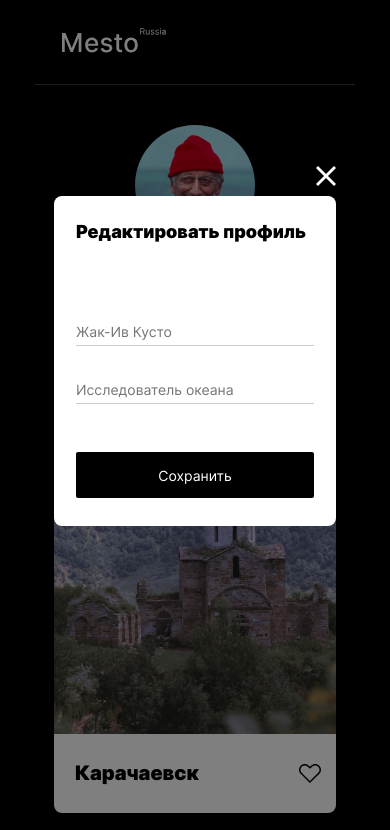
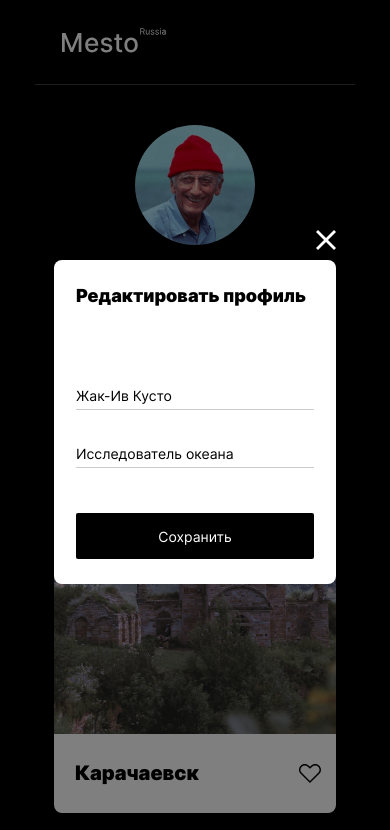
Before and after one commit to beardresk/mesto, a plain HTML site: page index.html in a window 390 px wide. Both pictures are taken after a click on the button 306 px from the left and 287 px from the top of the page. Shown: the top 830 px of the page. Drawn offline with Linux system fonts and the light colour scheme.

Commit message:
правки после второго ревью

```diff
--- a/blocks/elements/elements.css
+++ b/blocks/elements/elements.css
@@ -9,6 +9,6 @@
 @media screen and (max-width:768px) {
   .elements {
     max-width: 580px;
-    margin: 36px auto 0;
+    margin-top: 36px;
   }
 }
--- a/blocks/footer/__copy/footer__copy.css
+++ b/blocks/footer/__copy/footer__copy.css
@@ -12,5 +12,6 @@
   .footer__copy {
     font-size: 14px;
     line-height: 1.21;
+
   }
 }
--- a/blocks/popup/__card/popup__card.css
+++ b/blocks/popup/__card/popup__card.css
@@ -1,13 +1,11 @@
 .popup__card {
-  top: 196px;
   position: relative;
   width: 430px;
-  height: 330px;
+  min-height: 330px;
   background-color: #ffffff;
   border-radius: 8px;
   display: flex;
   flex-direction: column;
-  /* margin: 0 auto; */
 }
 
 @media screen and (max-width:616px) {
--- a/blocks/popup/__input/popup__input.css
+++ b/blocks/popup/__input/popup__input.css
@@ -1,8 +1,30 @@
 .popup__input {
   padding: 0;
   margin-bottom: 30px;
+  width: 100%;
+  max-width: 358px;
+  min-height: 27px;
+  font-family: 'Inter', Arial, sans-serif;
+  font-style: normal;
+  font-weight: 400;
+  font-size: 14px;
+  line-height: 17px;
+  border: none;
+  border-bottom: 1px solid rgba(0, 0, 0, 0.2);
 }
 
 .popup__input:nth-of-type(2n) {
   margin-bottom: 48px;
 }
+
+@media screen and (max-width:616px) {
+  .popup__input {
+    max-width: 238px;
+    width: 100%;
+    margin-bottom: 30px;
+  }
+
+  .popup__input:nth-of-type(2n) {
+    margin-bottom: 45px;
+  }
+}
--- a/blocks/popup/__name/popup__name.css
+++ /dev/null
@@ -1,17 +0,0 @@
-.popup__name {
-  width: 358px;
-  min-height: 27px;
-  border: none;
-  border-bottom: 1px solid rgba(0, 0, 0, 0.2);
-  font-family: 'Inter', Arial, sans-serif;
-  font-style: normal;
-  font-weight: 400;
-  font-size: 14px;
-  line-height: 17px;
-}
-
-@media screen and (max-width:616px) {
-  .popup__name {
-    width: 238px;
-  }
-}
--- a/blocks/popup/__profession/popup__profession.css
+++ /dev/null
@@ -1,20 +0,0 @@
-.popup__profession {
-  padding: 0;
-  width: 100%;
-  max-width: 358px;
-  min-height: 27px;
-  font-family: 'Inter', Arial, sans-serif;
-  font-style: normal;
-  font-weight: 400;
-  font-size: 14px;
-  line-height: 17px;
-  border: none;
-  border-bottom: 1px solid rgba(0, 0, 0, 0.2);
-}
-
-@media screen and (max-width:616px) {
-  .popup__profession {
-    width: 238px;
-    margin-bottom: 45px;
-  }
-}
--- a/blocks/popup/__save/popup__save.css
+++ b/blocks/popup/__save/popup__save.css
@@ -21,7 +21,6 @@
     width: 238px;
     height: 46px;
     margin-bottom: 25px;
-    font-family: 'Inter';
     font-size: 14px;
     line-height: 17px;
   }
--- a/blocks/popup/_opened/popup_opened.css
+++ b/blocks/popup/_opened/popup_opened.css
@@ -1,3 +1,6 @@
 .popup_opened {
   display: flex;
+  align-content: center;
+  justify-content: center;
+  align-items: center;
 }
--- a/blocks/profile/__add/profile__add.css
+++ b/blocks/profile/__add/profile__add.css
@@ -22,5 +22,6 @@
   .profile__add {
     width: 282px;
     height: 50px;
+    background-size: 17px;
   }
 }
--- a/blocks/profile/__edit/profile__edit.css
+++ b/blocks/profile/__edit/profile__edit.css
@@ -18,6 +18,7 @@
     height: 18px;
     margin-left: 10px;
     background-position: center;
+    background-size: 18px;
     display: flex;
   }
 }
--- a/blocks/profile/__name/profile__name.css
+++ b/blocks/profile/__name/profile__name.css
@@ -16,6 +16,7 @@
 
 @media screen and (max-width:768px) {
   .profile__name {
+    max-width: 189px;
     font-size: 27px;
     line-height: 1.22;
     padding-top: 26px;
--- a/blocks/profile/__profession/profile__profession.css
+++ b/blocks/profile/__profession/profile__profession.css
@@ -14,6 +14,7 @@
 
 @media screen and (max-width:768px) {
   .profile__profession {
+    max-width: 282px;
     margin-top: 14px;
     text-align: center;
     font-size: 14px;
--- a/index.html
+++ b/index.html
@@ -87,8 +87,8 @@
       <button class="popup__exit active" type="button"></button>
       <h3 class="popup__title">Редактировать профиль</h3>
         <form class="popup__form" name="popup">
-          <input class="popup__name popup__input" placeholder="Жак-Ив Кусто" type="text" name="name" value="">
-          <input class="popup__profession popup__input" placeholder="Исследователь океана" type="text" name="professions" value="">
+          <input class="popup__input_type_name popup__input" placeholder="Жак-Ив Кусто" type="text" name="name" value="">
+          <input class="popup__input_type_job popup__input" placeholder="Исследователь океана" type="text" name="professions" value="">
           <button class="popup__save" type="submit">Сохранить</button>
         </form>
       </div>
--- a/pages/index.css
+++ b/pages/index.css
@@ -31,9 +31,10 @@
 @import url(../blocks/popup/__card/popup__card.css);
 @import url(../blocks/popup/__exit/popup__exit.css);
 @import url(../blocks/popup/__form/popup__form.css);
-@import url(../blocks/popup/__name/popup__name.css);
+@import url(../blocks/popup/__input/popup__input.css);
+@import url(../blocks/popup/__input/_type/popup__input_type_job.css);
+@import url(../blocks/popup/__input/_type/popup__input_type_name.css);
 @import url(../blocks/popup/_opened/popup_opened.css);
-@import url(../blocks/popup/__profession/popup__profession.css);
 @import url(../blocks/popup/__save/popup__save.css);
 @import url(../blocks/popup/__title/popup__title.css);
 @import url(../blocks/popup/__input/popup__input.css);
--- a/scripts/scripts.js
+++ b/scripts/scripts.js
@@ -1,7 +1,7 @@
 let profilProfession = document.querySelector('.profile__profession');
 let profilName = document.querySelector('.profile__name');
-let popupName = document.querySelector('.popup__name');
-let popupProfession = document.querySelector('.popup__profession');
+let popupName = document.querySelector('.popup__input_type_name');
+let popupProfession = document.querySelector('.popup__input_type_job');
 let popupEdit = document.querySelector('.profile__edit');
 let popupExit = document.querySelector('.popup__exit');
 let popup = document.querySelector('.popup');
@@ -11,8 +11,8 @@ let popupForm = document.querySelector('.popup__form');
 
 function openPopup () {
   popup.classList.add('popup_opened');
-  popupName.textContent = profilName.value;
-  popupProfession.textContent = profilProfession.value;
+  popupName.value = profilName.textContent;
+  popupProfession.value = profilProfession.textContent;
 }
 
 function closePopup () {
```
Also changed, not shown: blocks/popup/__input/_type/popup__input_type_job.css (added), blocks/popup/__input/_type/popup__input_type_name.css (added).
